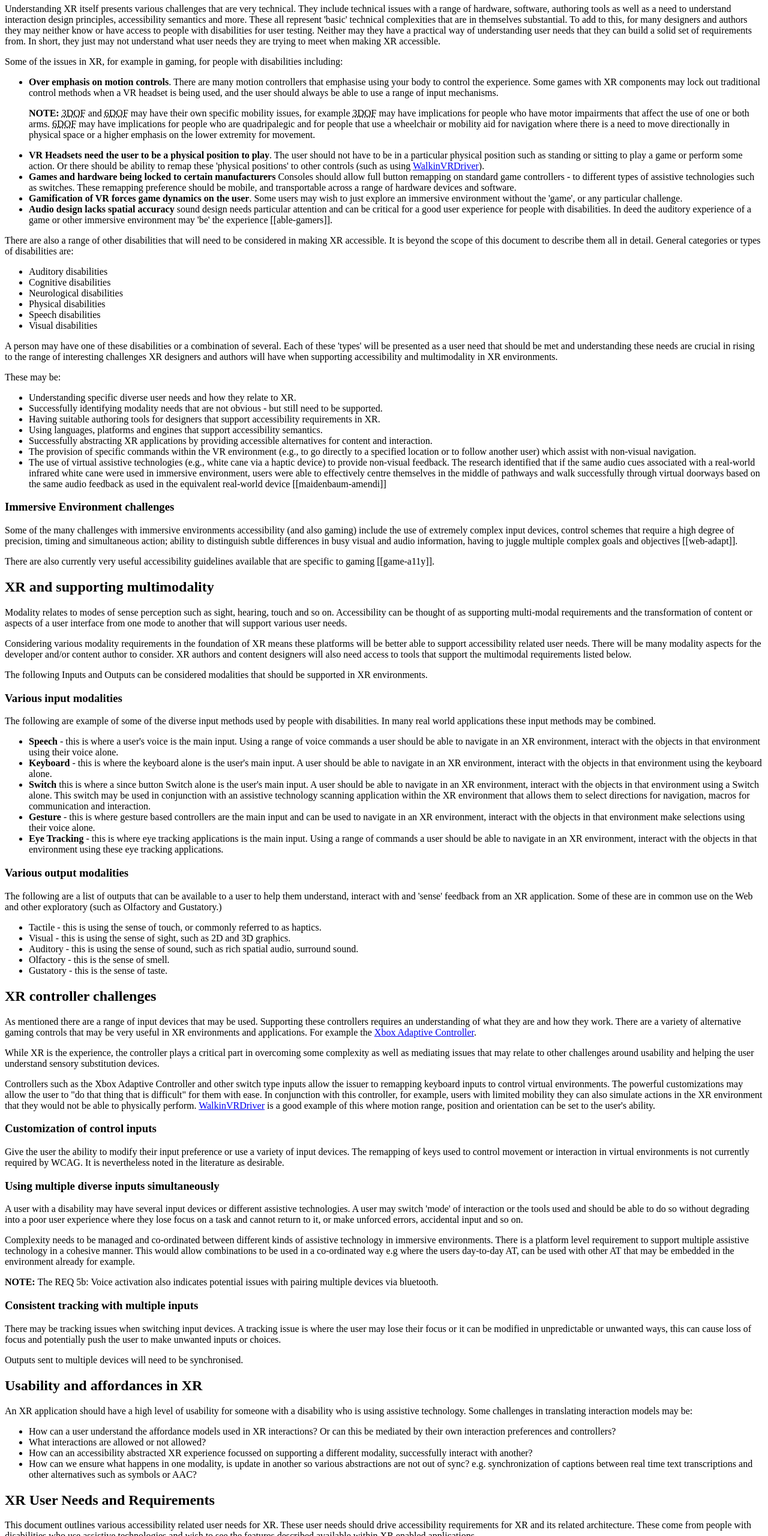
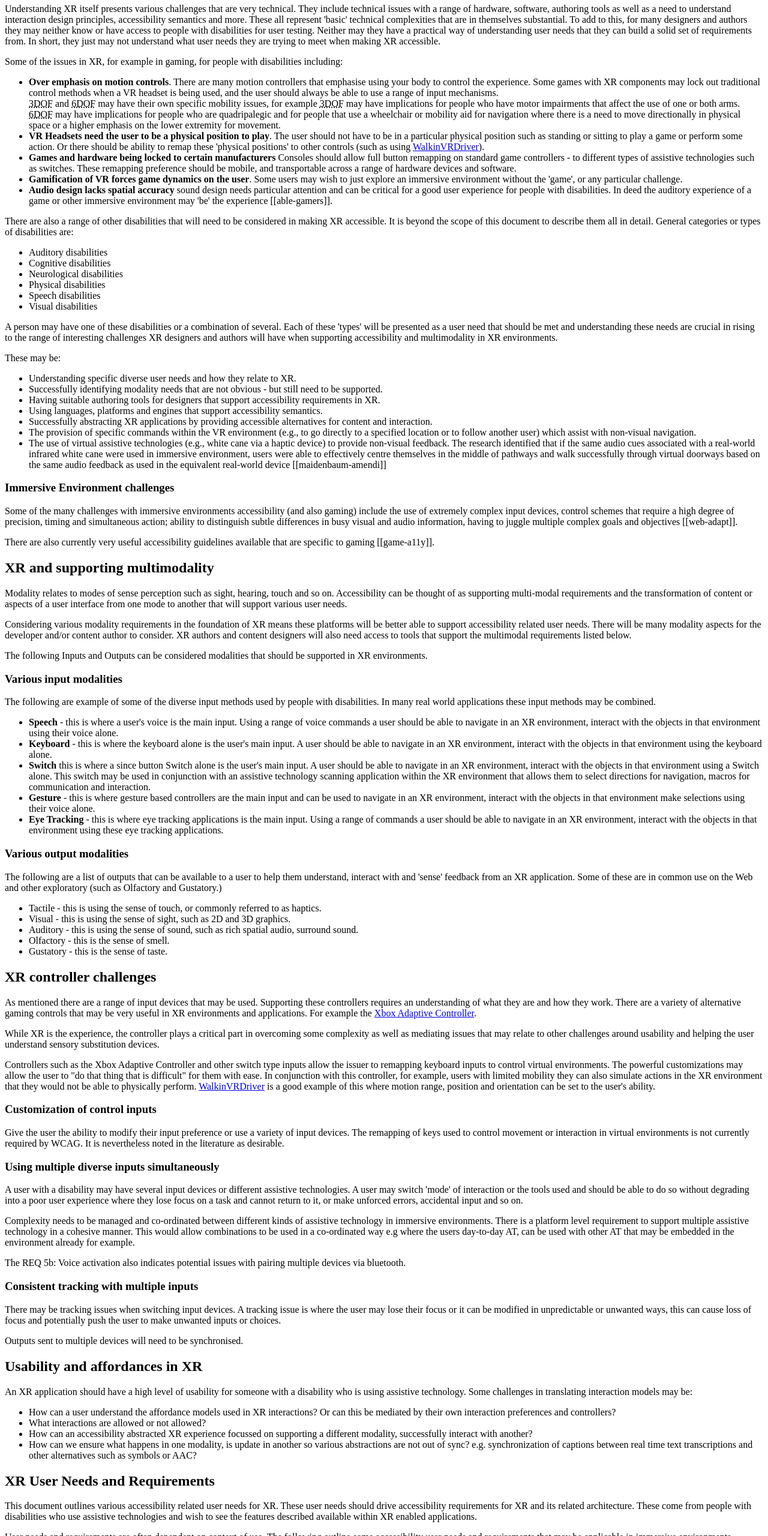
Before and after one commit to w3c/xaur, a plain HTML site: page index.html in a window 1280 px wide. Shown: the part 1060-3620 px from the top of the page at 60% size. Drawn offline with Linux system fonts and the light colour scheme; a script that the page names is missing.

Commit message:
fixes during publication

```diff
--- a/index.html
+++ b/index.html
@@ -75,9 +75,9 @@
 <p>Some of the issues in XR, for example in gaming, for people with disabilities including:</p>
 
 <ul>
-<li><strong>Over emphasis on motion controls</strong>. There are many motion controllers that emphasise using your body to control the experience. Some games with XR components may lock out traditional control methods when a VR headset is being used, and the user should always be able to use a range of input mechanisms. <strong></p>
+<li><strong>Over emphasis on motion controls</strong>. There are many motion controllers that emphasise using your body to control the experience. Some games with XR components may lock out traditional control methods when a VR headset is being used, and the user should always be able to use a range of input mechanisms. <br />
 
-<p>NOTE:</strong> <acronym title="Three Degrees of Freedom">3DOF</acronym> and <acronym title="Six Degrees of Freedom">6DOF</acronym> may have their own specific mobility issues, for example <acronym title="Three Degrees of Freedom">3DOF</acronym> may have implications for people who have motor impairments that affect the use of one or both arms.  <acronym title="Six Degrees of Freedom">6DOF</acronym> may have implications for people who are quadripalegic and for people that use a wheelchair or mobility aid for navigation where there is a need to move directionally in physical space or a higher emphasis on the lower extremity for movement.
+<div class="note"><abbr title="Three Degrees of Freedom">3DOF</abbr> and <abbr title="Six Degrees of Freedom">6DOF</abbr> may have their own specific mobility issues, for example <abbr title="Three Degrees of Freedom">3DOF</abbr> may have implications for people who have motor impairments that affect the use of one or both arms.  <abbr title="Six Degrees of Freedom">6DOF</abbr> may have implications for people who are quadripalegic and for people that use a wheelchair or mobility aid for navigation where there is a need to move directionally in physical space or a higher emphasis on the lower extremity for movement.</div>
 </li>
 <li><strong>VR Headsets need the user to be a physical position to play</strong>. The user should not have to be in a particular physical position such as standing or sitting to play a game or perform some action. Or there should be ability to remap these 'physical positions' to other controls (such as using <a href="https://www.walkinvrdriver.com">WalkinVRDriver</a>).</li>
 <li><strong>Games and hardware being locked to certain manufacturers</strong> Consoles should allow full button remapping on standard game controllers - to different types of assistive technologies such as switches. These remapping preference should be mobile, and transportable across a range of hardware devices and software.</li>
@@ -187,7 +187,7 @@ There are a variety of alternative gaming controls that may be very useful in XR
 
 <p>Complexity needs to be managed and co-ordinated between different kinds of assistive technology in immersive environments. There is a platform level requirement to support multiple assistive technology in a cohesive manner. This would allow combinations to be used in a co-ordinated way e.g where the users day-to-day AT, can be used with other AT that may be embedded in the environment already for example.</p>
 
-<p><strong>NOTE:</strong> The REQ 5b: Voice activation also indicates potential issues with pairing multiple devices via bluetooth.</p>
+<p class="note">The REQ 5b: Voice activation also indicates potential issues with pairing multiple devices via bluetooth.</p>
 
 </section>
 
@@ -239,9 +239,9 @@ There are a variety of alternative gaming controls that may be very useful in XR
 <li><strong>REQ 1d:</strong> Allow filtering  and the ability to query items and their content for more details.</li>
 
 
-<p><strong>NOTE:</strong> In an spatialized augmented reality environment a blind user may find a combination of text to speech and sonic symbols helpful.  By using a combination of text to speech and sonic symbolism a blind user can do a self-guided tour of a given area using their smartphone. [[spatialized-navigation]]</p>
+</ul>
+		<p class="note">In an spatialized augmented reality environment a blind user may find a combination of text to speech and sonic symbols helpful.  By using a combination of text to speech and sonic symbolism a blind user can do a self-guided tour of a given area using their smartphone. [[spatialized-navigation]]</p>
 
-</ul>
 
 	</section>
 	<section>
@@ -275,7 +275,7 @@ There are a variety of alternative gaming controls that may be very useful in XR
 
 </ul>
 
-<p><strong>NOTE:</strong> Personalization involves tailoring aspects of the user experience to meet the needs and preferences of the individual user. W3C are working on various modules for web content that aim to support personalization and are exploring areas such as:  [[personalization-semantics]] [[personalization-content]] [[personalization-requirements]]
+<p class="note">Personalization involves tailoring aspects of the user experience to meet the needs and preferences of the individual user. W3C are working on various modules for web content that aim to support personalization and are exploring areas such as:  [[personalization-semantics]] [[personalization-content]] [[personalization-requirements]]</p>
 
 <ul>
 <li>Expanding the accessibility information that may be supplied by the author.</li>
@@ -341,9 +341,9 @@ There are a variety of alternative gaming controls that may be very useful in XR
 <li><strong>REQ 7a:</strong> Allow the screen magnification user to check the context of their view and track/reset focus as needed.</li>
 <li><strong>REQ 7b:</strong> Where it makes sense (such as in menus) interface elements can be enlarged and the menu reflowed to enhance the usability of the interface up to a certain magnification requirement.</li>
 
-<p><strong>NOTE:</strong> There are customisation approaches such as the automatic generation of user interfaces as demonstrated in the SUPPLE project, which adapt to the different challenges the user may face, such as vision, motor control and other user preferences and abilities. A generated UI can make multiple adaptations for different user needs at the same time. This is achieved by generating a UI, or several - after testing a persons ability using an algorithm to learn their preferences. [[supple-project]]</p>
+</ul>
 
-</ul>
+	<p class="note">There are customisation approaches such as the automatic generation of user interfaces as demonstrated in the SUPPLE project, which adapt to the different challenges the user may face, such as vision, motor control and other user preferences and abilities. A generated UI can make multiple adaptations for different user needs at the same time. This is achieved by generating a UI, or several - after testing a persons ability using an algorithm to learn their preferences. [[supple-project]]</p>
 
 </section>
 
@@ -368,7 +368,7 @@ There are a variety of alternative gaming controls that may be very useful in XR
 <ul>
 <li><strong>User Need 9:</strong> A blind user may wish to interact with a gestural interface, such as a virtual menu system.</li>
 
-<li><strong>REQ 9a:</strong> Support touch screen accessibility gestures (e.g. swipes, flicks and single, double or triple taps with 1, 2 or 3 fingers) NOTE: See <strong>REQ 14</strong> Second Screen.</li>
+<li><strong>REQ 9a:</strong> Support touch screen accessibility gestures (e.g. swipes, flicks and single, double or triple taps with 1, 2 or 3 fingers). See <strong>REQ 14</strong> Second Screen.</li>
 
 <li><strong>REQ 9b:</strong> Using a virtual menu system -  enable a self&#45;voicing option and have each category, or item description, spoken as they receive focus via a gesture or other input. As the blind user gestures to trigger both movement and interaction they may get more detail about items that are closer to them. The user must be allowed to query and interrogate these items and make selections.</li>
 
```
